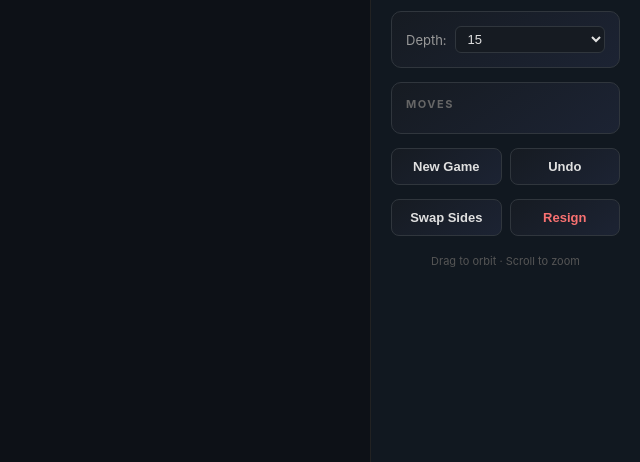
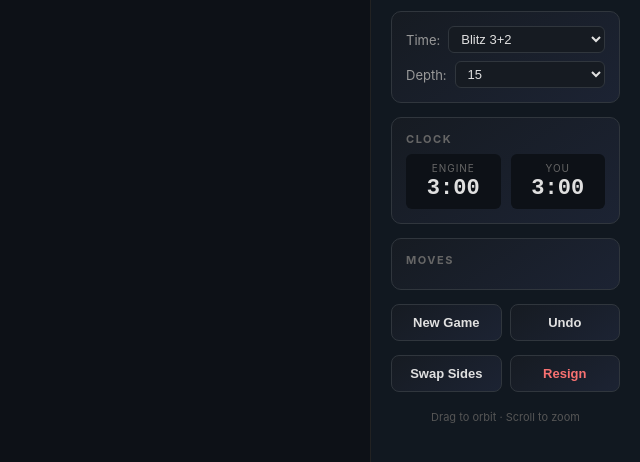
Before and after one commit to HelmutQualtinger/ChessContainer, a plain HTML site: page index.html in a window 1280 px wide. Shown: the part 188-650 px from the top of the page, without its empty margins (640-1280 px from the left). Drawn offline with nearby package versions, Linux system fonts and the light colour scheme.

Commit message:
Fügt Zeit- und Tiefenauswahl sowie ein Uhr-Panel für das Schachspiel hinzu

```diff
--- a/index.html
+++ b/index.html
@@ -77,6 +77,23 @@
   }
   .thinking { animation: pulse 1s infinite; }
   @keyframes pulse { 0%,100%{opacity:1} 50%{opacity:0.4} }
+  .clock-row {
+    display: flex; gap: 10px; justify-content: center;
+  }
+  .clock-side {
+    flex: 1; text-align: center;
+    background: #0d1117; border-radius: 6px; padding: 8px 4px;
+  }
+  .clock-label { font-size: 10px; text-transform: uppercase; letter-spacing: 1px; color: #666; }
+  .clock-time {
+    font-family: 'SF Mono', 'Courier New', monospace;
+    font-size: 22px; font-weight: 700; margin-top: 2px;
+    font-variant-numeric: tabular-nums;
+  }
+  .clock-active { color: #4ade80; }
+  .clock-inactive { color: #666; }
+  .clock-danger { color: #f87171; }
+  #clock-panel.hidden { display: none; }
   #help-text {
     font-size: 11px; color: #555; text-align: center;
     padding: 4px 0;
@@ -98,12 +115,38 @@
 
   <div class="panel">
     <div class="depth-row">
+      <label for="time-select">Time:</label>
+      <select id="time-select">
+        <option value="60,0">Bullet 1+0</option>
+        <option value="120,1">Bullet 2+1</option>
+        <option value="180,2" selected>Blitz 3+2</option>
+        <option value="300,3">Blitz 5+3</option>
+        <option value="600,5">Rapid 10+5</option>
+        <option value="900,10">Rapid 15+10</option>
+        <option value="0,0">Unlimited</option>
+      </select>
+    </div>
+    <div class="depth-row" style="margin-top:8px">
       <label for="depth-select">Depth:</label>
       <select id="depth-select">
         <option value="10">10 (fast)</option>
         <option value="15" selected>15</option>
         <option value="20">20 (strong)</option>
       </select>
+    </div>
+  </div>
+
+  <div class="panel" id="clock-panel">
+    <h3>Clock</h3>
+    <div class="clock-row">
+      <div class="clock-side">
+        <div class="clock-label" id="clock-label-top">Engine</div>
+        <div class="clock-time" id="clock-top">3:00</div>
+      </div>
+      <div class="clock-side">
+        <div class="clock-label" id="clock-label-bottom">You</div>
+        <div class="clock-time" id="clock-bottom">3:00</div>
+      </div>
     </div>
   </div>
 
@@ -1028,8 +1071,27 @@ document.getElementById('btn-undo').addEventListener('click', () => {
 document.getElementById('btn-swap').addEventListener('click', () => {
   if (thinking) return;
   playerColor = playerColor === 'w' ? 'b' : 'w';
+  rotateCameraToSide(playerColor);
   resetGame();
 });
+
+function rotateCameraToSide(color) {
+  const targetZ = color === 'w' ? 9 : -9;
+  const startPos = { x: camera.position.x, y: camera.position.y, z: camera.position.z };
+  const duration = 600;
+  const startTime = performance.now();
+
+  function tick(now) {
+    const t = Math.min((now - startTime) / duration, 1);
+    const ease = t < 0.5 ? 2 * t * t : -1 + (4 - 2 * t) * t;
+    camera.position.x = startPos.x + (0 - startPos.x) * ease;
+    camera.position.y = startPos.y + (9 - startPos.y) * ease;
+    camera.position.z = startPos.z + (targetZ - startPos.z) * ease;
+    controls.update();
+    if (t < 1) requestAnimationFrame(tick);
+  }
+  requestAnimationFrame(tick);
+}
 
 document.getElementById('btn-resign').addEventListener('click', () => {
   if (thinking || game.game_over()) return;
```
